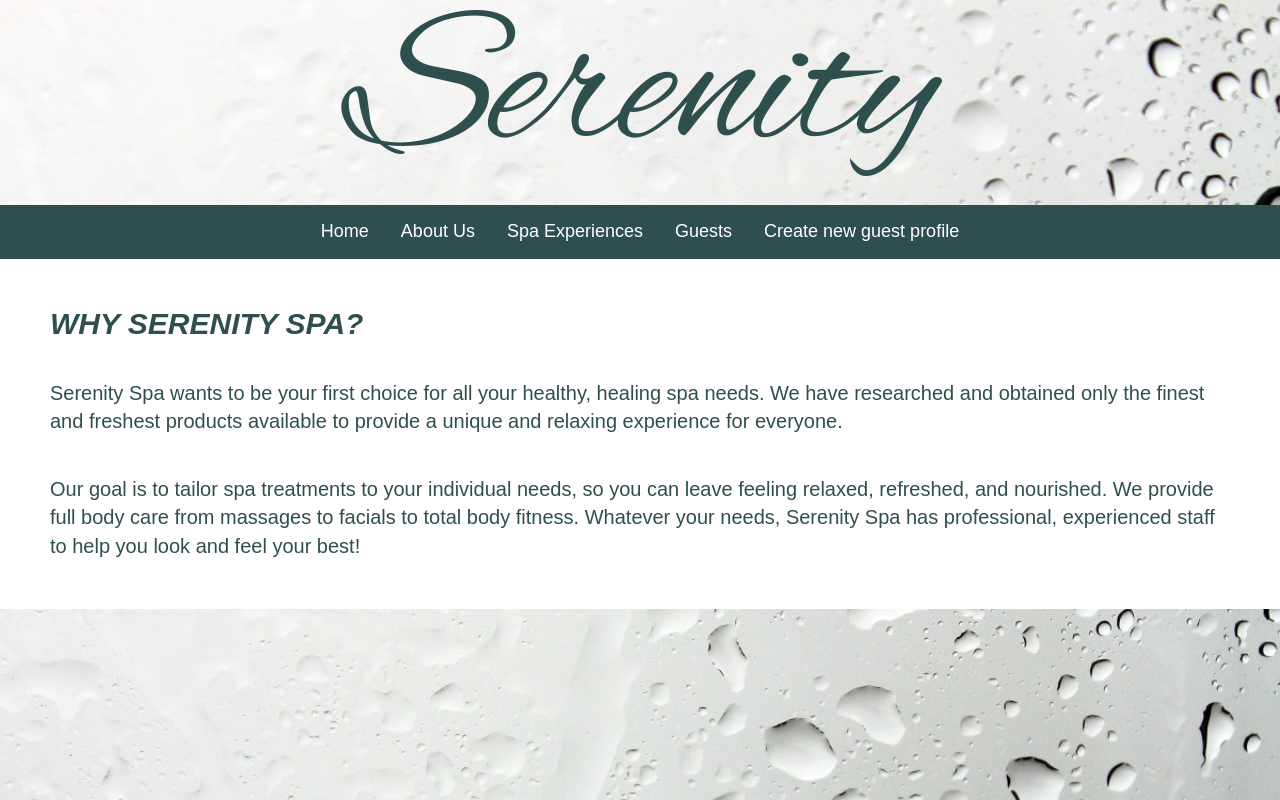
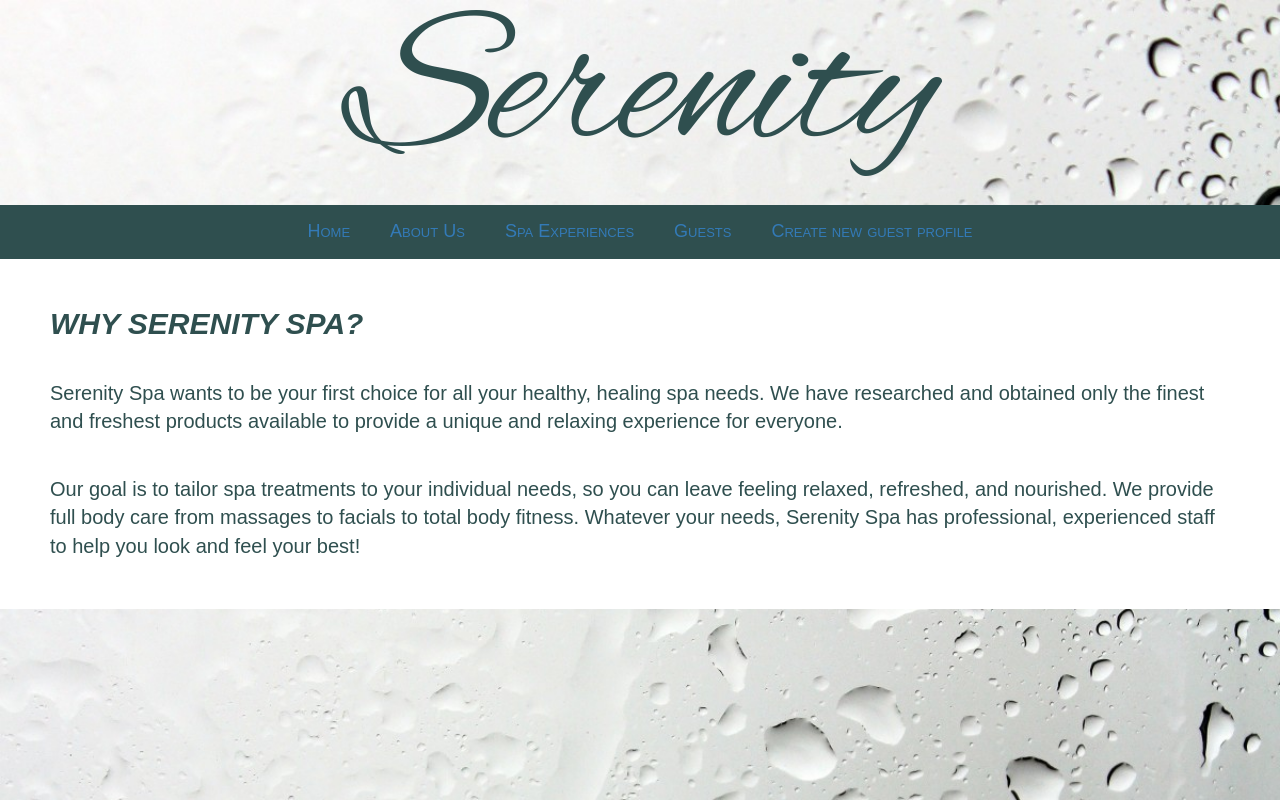
Before and after one commit to lillianku/serenity, a React (Create React App) app in the folder client/: page /about in a window 1280 px wide. Built offline with nearby package versions, Linux system fonts and the light colour scheme; a web font is replaced by a local one.

Commit message:
update css for nav bar

```diff
--- a/client/src/components/About.js
+++ b/client/src/components/About.js
@@ -1,6 +1,6 @@
 //Create component for About page
 import React, { Component } from 'react';
-import aboutus from '../aboutus.jpg';
+// import aboutus from '../aboutus.jpg';
 
 class About extends Component {
   render() {
--- a/client/src/components/App.css
+++ b/client/src/components/App.css
@@ -29,27 +29,21 @@ h2 {
 
 li {
   list-style-type: none;
-
-}
-
-a {
-  color: white;
-}
-
-a:hover {
-  color: #808080;
-  text-decoration: none;
 }
 
 .link-style {
   float: center;
   display: inline-block;
-  color: white;
   text-align: center;
-  padding: 14px 16px;
+  padding: 14px 20px;
   text-decoration: none;
   font-family: 'Muli', sans-serif;
   font-size: 18px;
+  font-variant: small-caps;
+}
+
+a:hover, a:visited, a:active {
+ color: white;
 }
 
 .spa-image {
--- a/client/src/components/App.js
+++ b/client/src/components/App.js
@@ -7,7 +7,6 @@ import Guest from '../components/Guest.js';
 import Experiences from '../components/Experiences.js';
 import Service from '../components/Service.js';
 import ServicesAll from '../components/ServicesAll.js';
-import Package from '../components/Package.js';
 import { BrowserRouter as Router, Route, Switch, Link, Redirect } from "react-router-dom";
 import GuestNew from '../components/GuestNew.js';
 
@@ -40,7 +39,6 @@ class App extends Component {
               <Route exact path='/guests' component={GuestsAll} />
               <Route exact path='/newguest' component={GuestNew} />
               <Route exact path='/guests/:id' component={Guest} />
-              <Route exact path='/guests/:id/package' component={Package} />
               <Route exact path='/experiences' component={Experiences} />
               <Route exact path='/experiences/:id' component={ServicesAll} />
               <Route exact path='/experiences/:experienceid/services/:serviceid' component={Service} />
```
